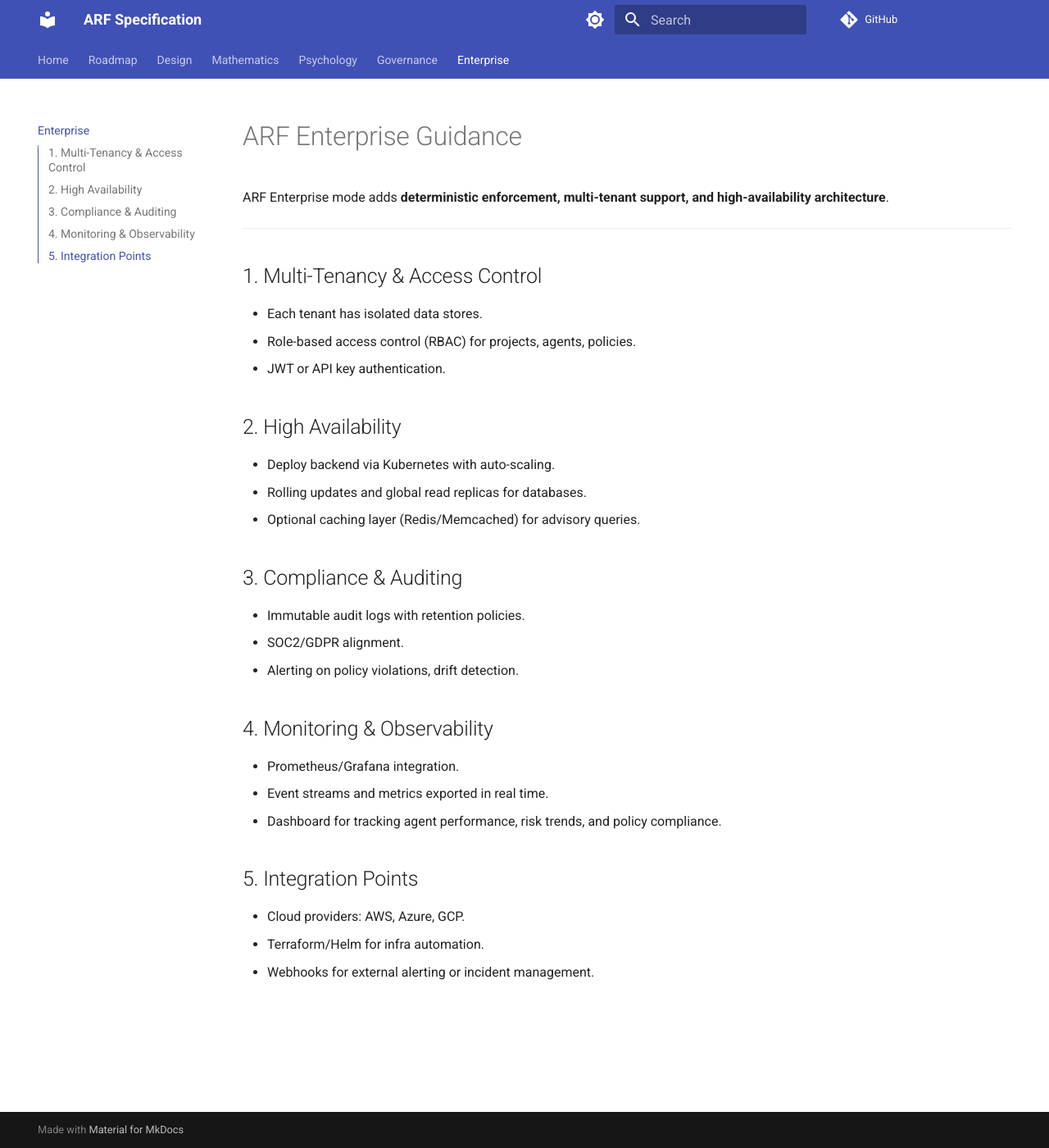
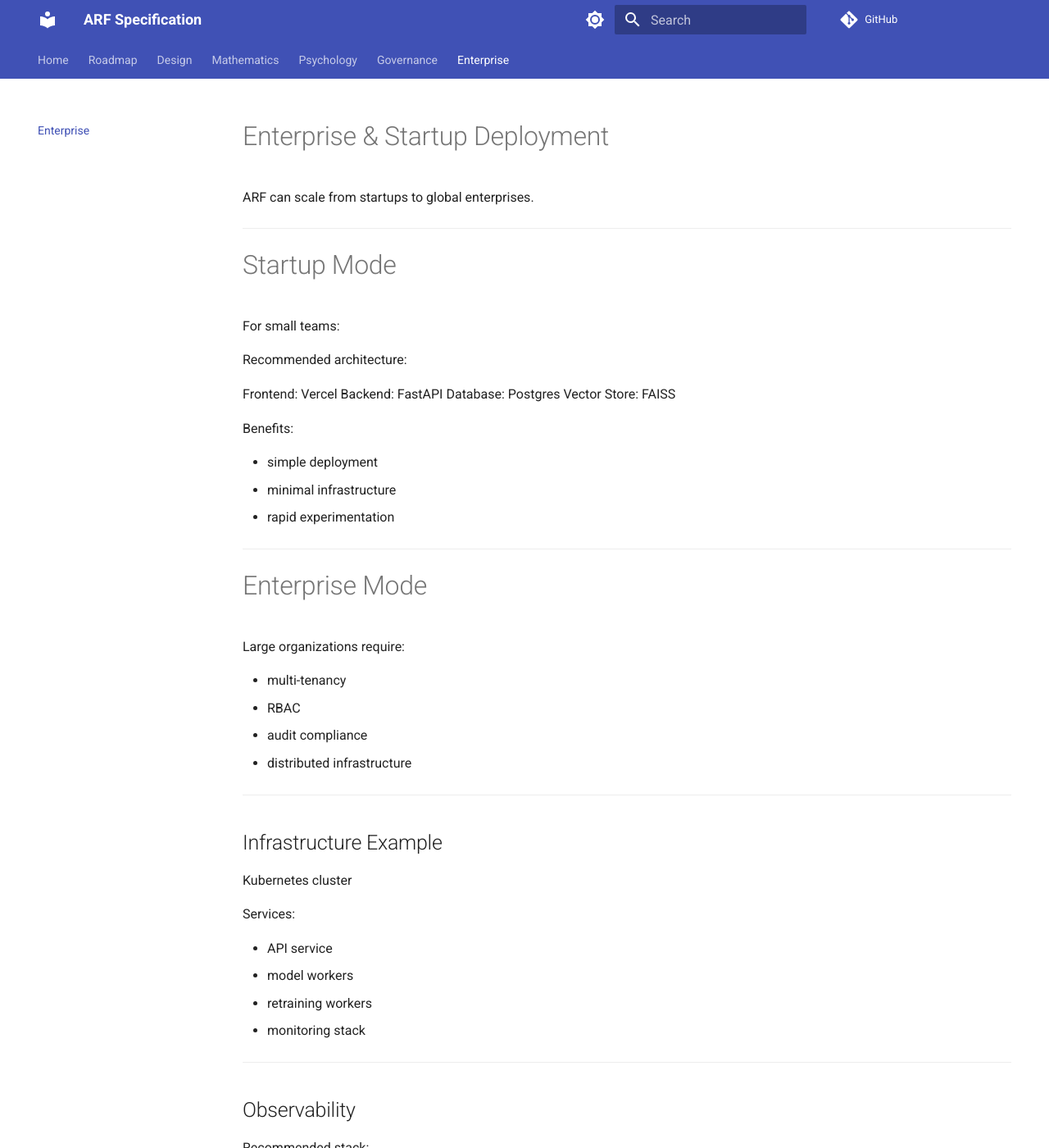
Before and after one commit to arf-foundation/arf-spec, an MkDocs documentation site: the page built from docs/enterprise.md, in a window 1280 px wide and 1400 px high. Shown: the whole window at 82% size. Built offline with MkDocs 1.6.1 and Material for MkDocs 9.7.7, drawn with Linux system fonts in a browser that asks for light colours; comment, search, counter and statistics services are not loaded; some of the changed text lies outside the part shown.

Commit message:
Update enterprise.md

```diff
--- a/docs/enterprise.md
+++ b/docs/enterprise.md
@@ -1,35 +1,75 @@
-# ARF Enterprise Guidance
 
-ARF Enterprise mode adds **deterministic enforcement, multi-tenant support, and high-availability architecture**.
+# Enterprise & Startup Deployment
+
+ARF can scale from startups to global enterprises.
 
 ---
 
-## 1. Multi-Tenancy & Access Control
+# Startup Mode
 
-- Each tenant has isolated data stores.
-- Role-based access control (RBAC) for projects, agents, policies.
-- JWT or API key authentication.
+For small teams:
 
-## 2. High Availability
+Recommended architecture:
 
-- Deploy backend via Kubernetes with auto-scaling.
-- Rolling updates and global read replicas for databases.
-- Optional caching layer (Redis/Memcached) for advisory queries.
+Frontend: Vercel
+Backend: FastAPI
+Database: Postgres
+Vector Store: FAISS
 
-## 3. Compliance & Auditing
+Benefits:
 
-- Immutable audit logs with retention policies.
-- SOC2/GDPR alignment.
-- Alerting on policy violations, drift detection.
+- simple deployment
+- minimal infrastructure
+- rapid experimentation
 
-## 4. Monitoring & Observability
+---
 
-- Prometheus/Grafana integration.
-- Event streams and metrics exported in real time.
-- Dashboard for tracking agent performance, risk trends, and policy compliance.
+# Enterprise Mode
 
-## 5. Integration Points
+Large organizations require:
 
-- Cloud providers: AWS, Azure, GCP.
-- Terraform/Helm for infra automation.
-- Webhooks for external alerting or incident management.
+- multi-tenancy
+- RBAC
+- audit compliance
+- distributed infrastructure
+
+---
+
+## Infrastructure Example
+
+Kubernetes cluster
+
+Services:
+
+- API service
+- model workers
+- retraining workers
+- monitoring stack
+
+---
+
+## Observability
+
+Recommended stack:
+
+Prometheus
+Grafana
+OpenTelemetry
+
+---
+
+## Compliance
+
+Enterprise features include:
+
+- immutable audit trails
+- encryption
+- retention policies
+
+---
+
+## Recommendations
+
+- separate inference and training workloads
+- implement rate limits
+- maintain incident review processes
```
